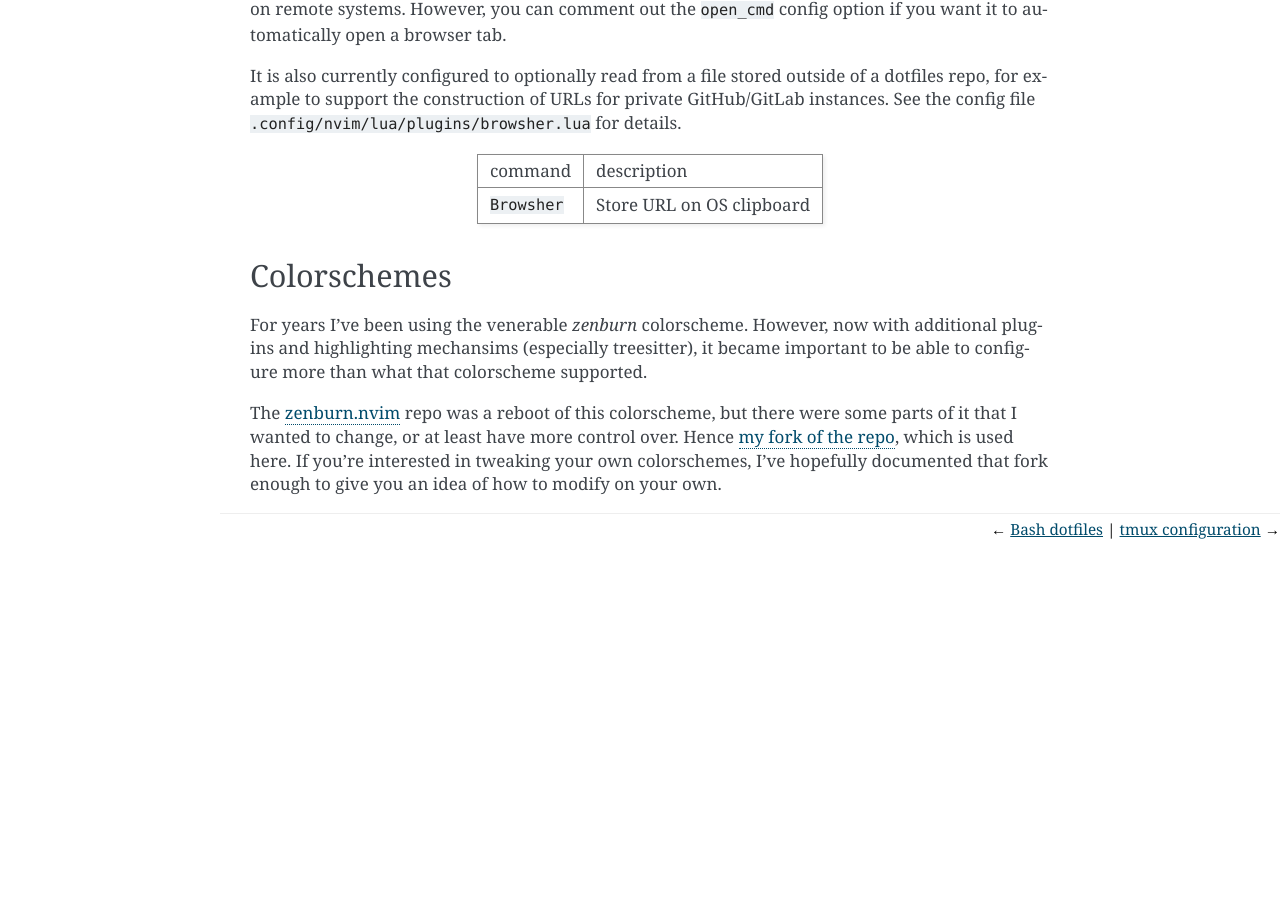
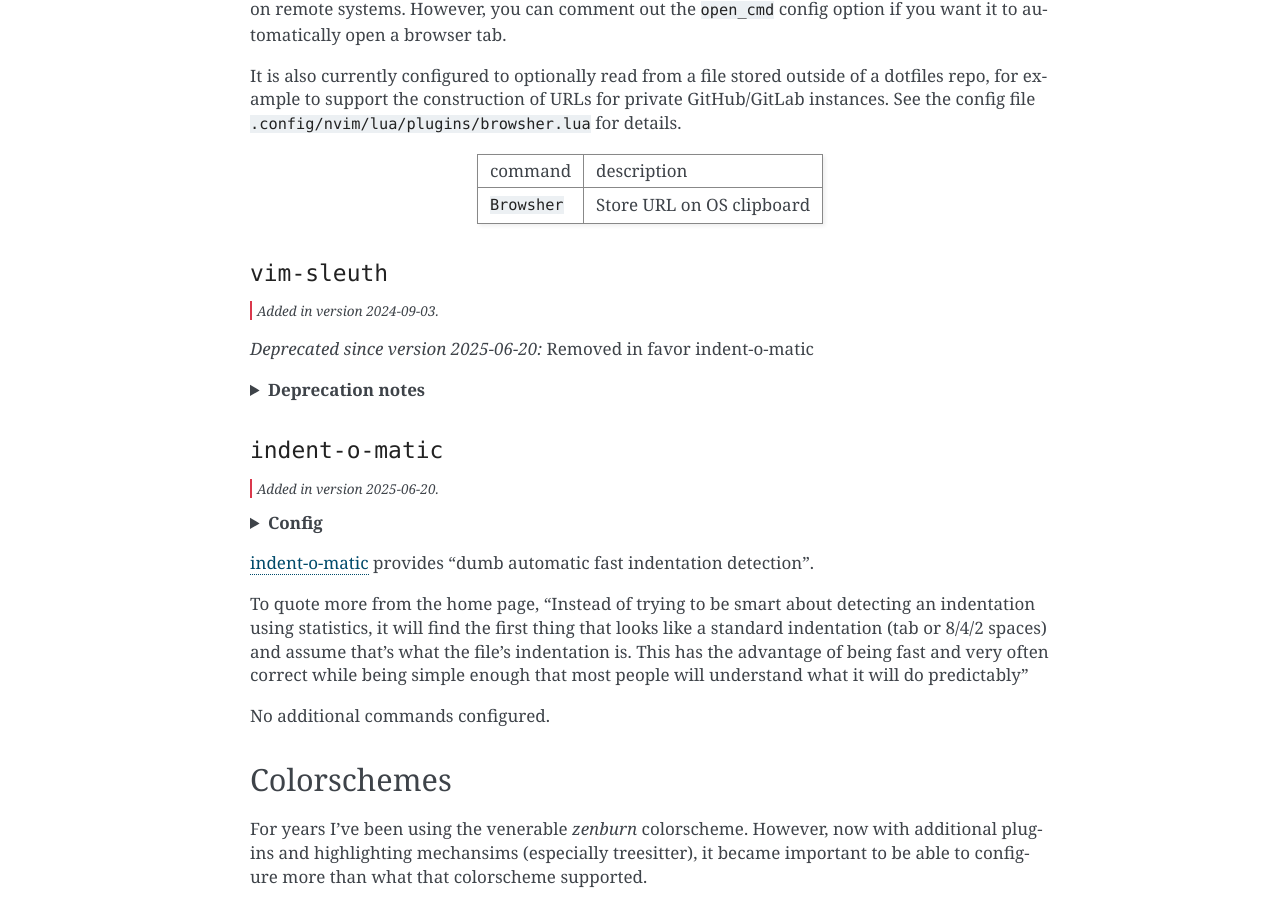
Before and after one commit to daler/dotfiles, a Sphinx documentation site: the page built from docs/vim.rst, in a window 1280 px wide and 900 px high, scrolled down 27080 px. Built offline with Sphinx 7.4.7, drawn with Linux system fonts in a browser that asks for light colours; before the commit the page ends 27624 px from its top, so only the background shows below that; some of the changed text lies outside the part shown.

Commit message:
replace vim-sleuth with indent-o-matic

```diff
--- a/docs/vim.rst
+++ b/docs/vim.rst
@@ -2182,6 +2182,43 @@ GitHub/GitLab instances. See the config file
    * - ``Browsher``
      - Store URL on OS clipboard
 
+
+``vim-sleuth``
+~~~~~~~~~~~~~~
+
+.. versionadded:: 2024-09-03
+
+.. deprecated:: 2025-06-20
+   Removed in favor indent-o-matic
+
+.. details:: Deprecation notes
+
+   vim-sleuth would often get things wrong. indent-o-matic's simpler algorithm
+   seems to work better.
+
+``indent-o-matic``
+~~~~~~~~~~~~~~~~~~
+
+.. versionadded:: 2025-06-20
+
+.. details:: Config
+
+   This can be found in :file:`.config/nvim/lua/plugins/indent-o-matic.lua`:
+
+   .. literalinclude:: ../.config/nvim/lua/plugins/indent-o-matic.lua
+      :language: lua
+
+`indent-o-matic <https://github.com/Darazaki/indent-o-matic>`__ provides "dumb automatic fast indentation detection".
+
+To quote more from the home page, "Instead of trying to be smart about
+detecting an indentation using statistics, it will find the first thing that
+looks like a standard indentation (tab or 8/4/2 spaces) and assume that's what
+the file's indentation is. This has the advantage of being fast and very often
+correct while being simple enough that most people will understand what it will
+do predictably"
+
+No additional commands configured.
+
 Colorschemes
 ------------
 
```
Also changed, not shown: 2 other files.
